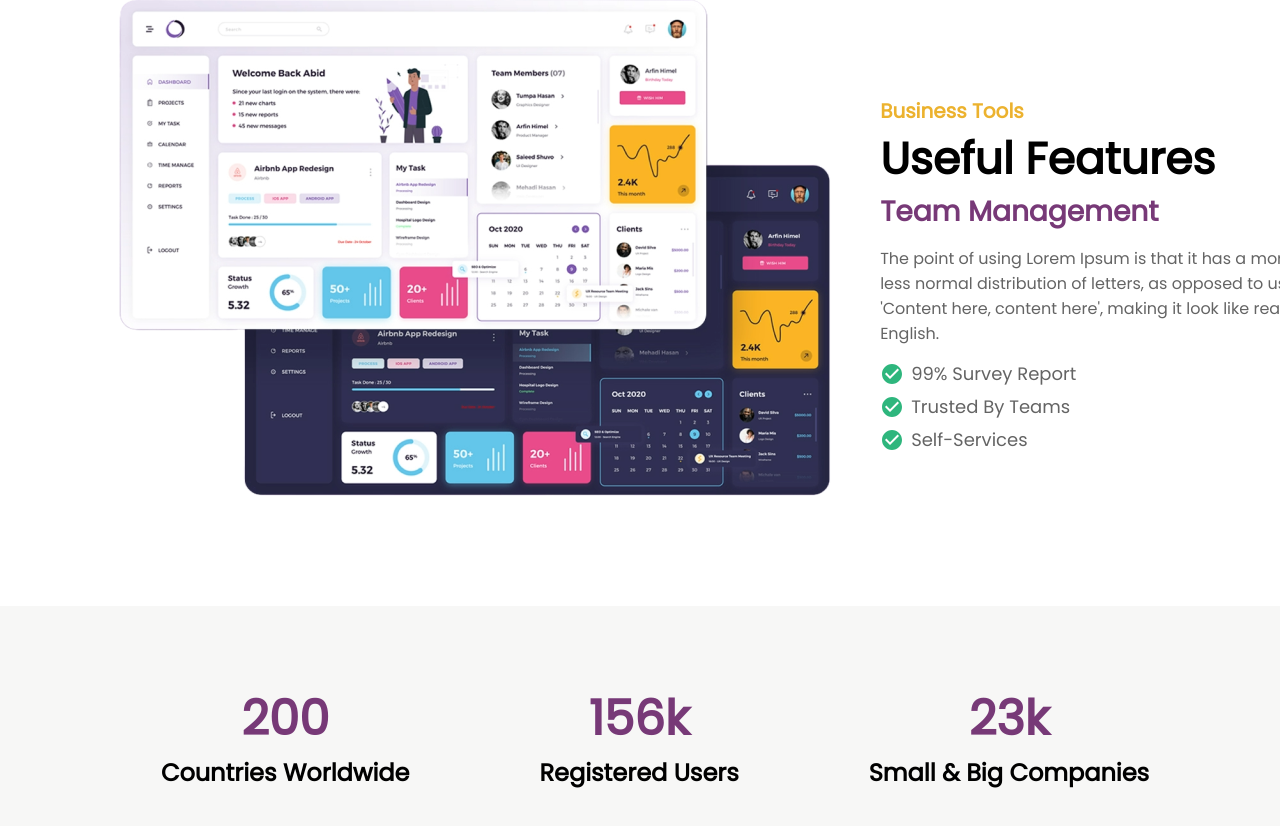
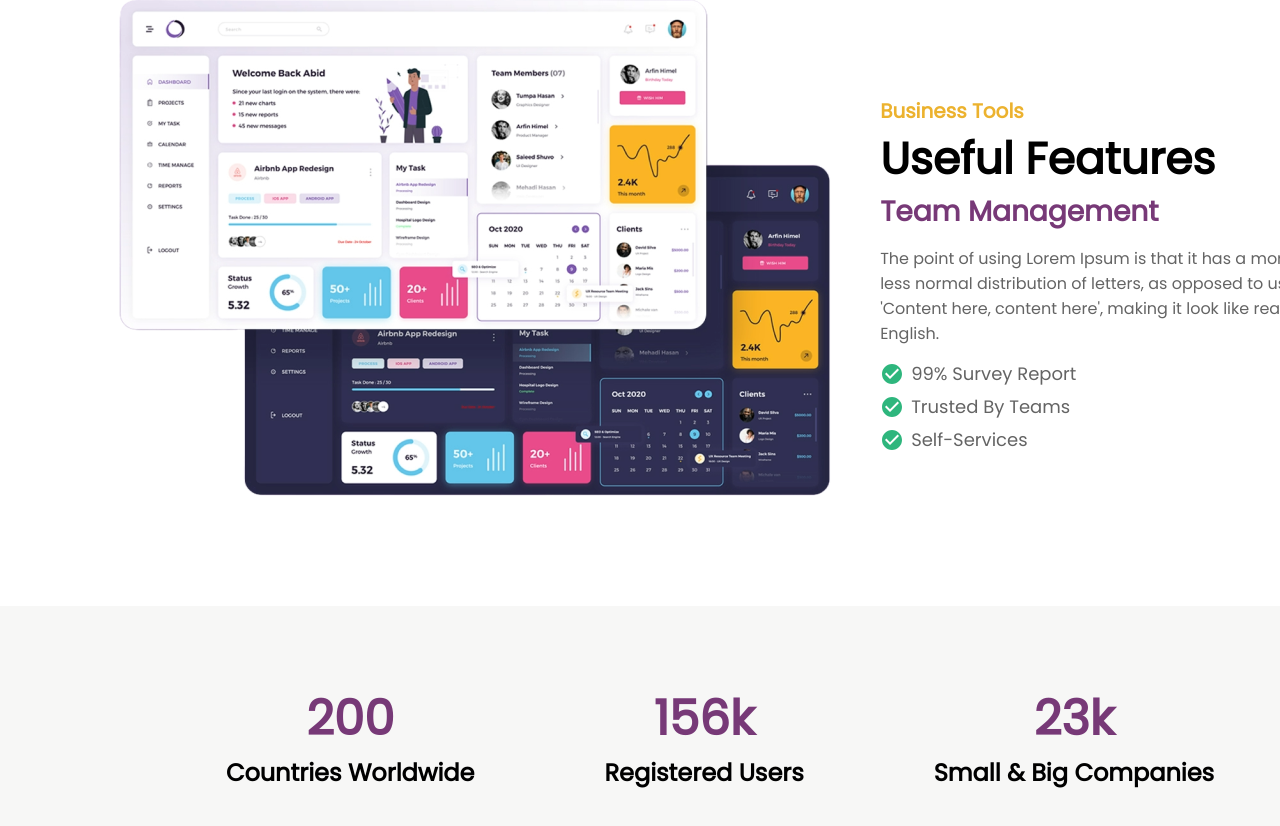
Before and after one commit to Ced-A21/TaskHub-Web, a React (Create React App) app: page / in a window 1280 px wide. Shown: the part 1895-2721 px from the top of the page. Built offline with nearby package versions, Linux system fonts and the light colour scheme.

Commit message:
Fixed statistic margin

```diff
--- a/src/components/Statistic.jsx
+++ b/src/components/Statistic.jsx
@@ -19,7 +19,7 @@ function Numbers(){
                     Registered Users
                 </h2>
             </div>
-            <div className={styles.statisticLayout}>
+            <div className={styles.statisticLayout} style={{marginRight:0}}>
                 <h1 style={{color:'#773977', fontSize:48}}>
                     23k
                 </h1>
```
